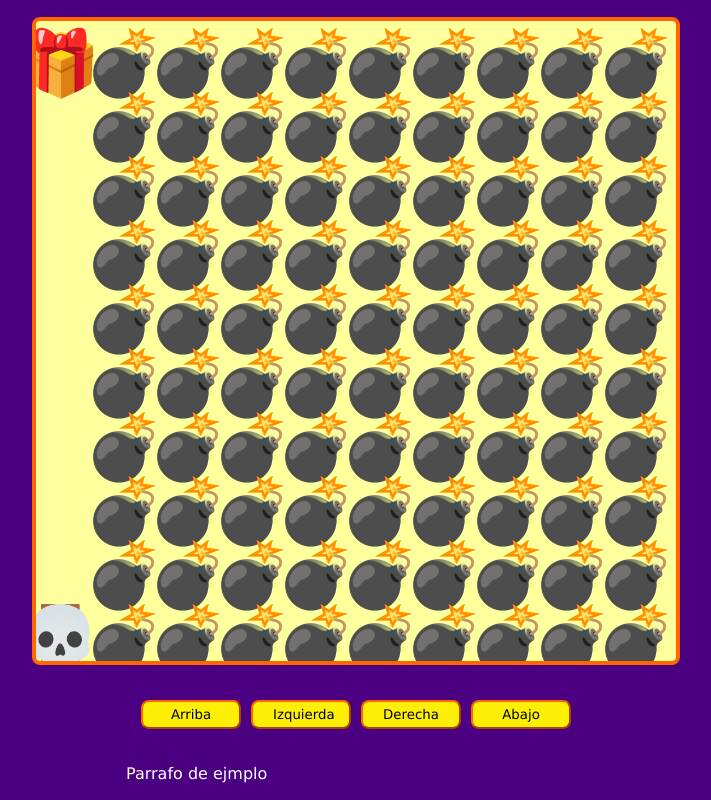
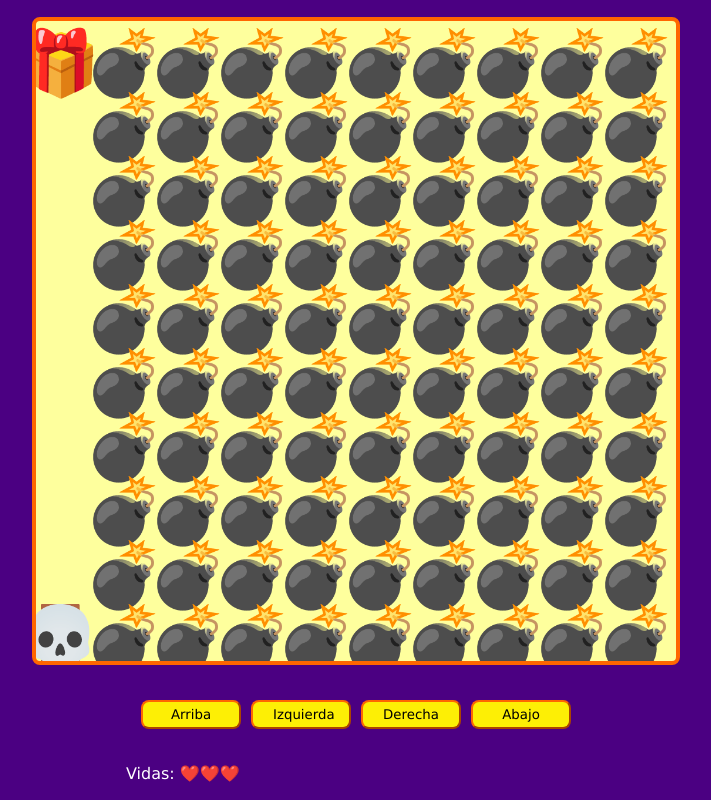
Before and after one commit to Goncar29/video-games-js, a plain HTML site: page index.html in a window 1280 px wide. Shown: the whole page, without its empty margins (284-995 px from the left). Drawn offline with Linux system fonts and the light colour scheme.

Commit message:
Mostramos la cantidad de vidas creando una funcion y un array de vidas dentro de la misma funcion

```diff
--- a/game.js
+++ b/game.js
@@ -4,6 +4,7 @@ const btnUp = document.querySelector('#up');
 const btnLeft = document.querySelector('#left');
 const btnRight = document.querySelector('#right');
 const btnDown = document.querySelector('#down');
+const spanLives = document.querySelector('#lives')
 
 let canvasSize;
 let elementsSize;
@@ -54,6 +55,8 @@ function startGame() {
     const mapRows = map.trim().split('\n'); // quitamos los espacios vacios al inicio y final y los convertimos en array
     const mapRowCols = mapRows.map(row => row.trim().split('')); // ahora quitamos los espacios a cada array y separamos por cada elemento
     console.log({map, mapRows, mapRowCols});
+
+    showLives();
 
     // limpiamos el erray de las bombas porque se duplica cada vez que se ejecuta la funcion
     enemyPositions = [];
@@ -149,6 +152,14 @@ function gameWin(){
     console.log('Terminaste el juego!')
 }
 
+function showLives(){
+    // creamos un array usando (Array) con la cantidad de vidas y usamos fill para que inserte la cantidad de lives
+    const heartsArray = Array(lives).fill(emojis['HEART'])
+    console.log(heartsArray)
+
+    spanLives.innerHTML = heartsArray.join(''); // el join es solo para quitar las comas del array
+}
+
 window.addEventListener('keydown', moveByKeys);
 btnUp.addEventListener('click', moveUp);
 btnLeft.addEventListener('click', moveLeft);
--- a/index.html
+++ b/index.html
@@ -18,7 +18,7 @@
             <button id="down">Abajo</button>
         </div>
         <div class="messages">
-            <p>Parrafo de ejmplo</p>
+            <p>Vidas: <span id="lives"></span></p>
         </div>
     </div>
 
--- a/maps.js
+++ b/maps.js
@@ -7,6 +7,7 @@ const emojis={
     'BOMB_COLLISION':'🔥',
     'GAME_OVER':'👎',
     'WIN':'🏆',
+    'HEART': '❤️',
 };
 
 const maps=[];
```
